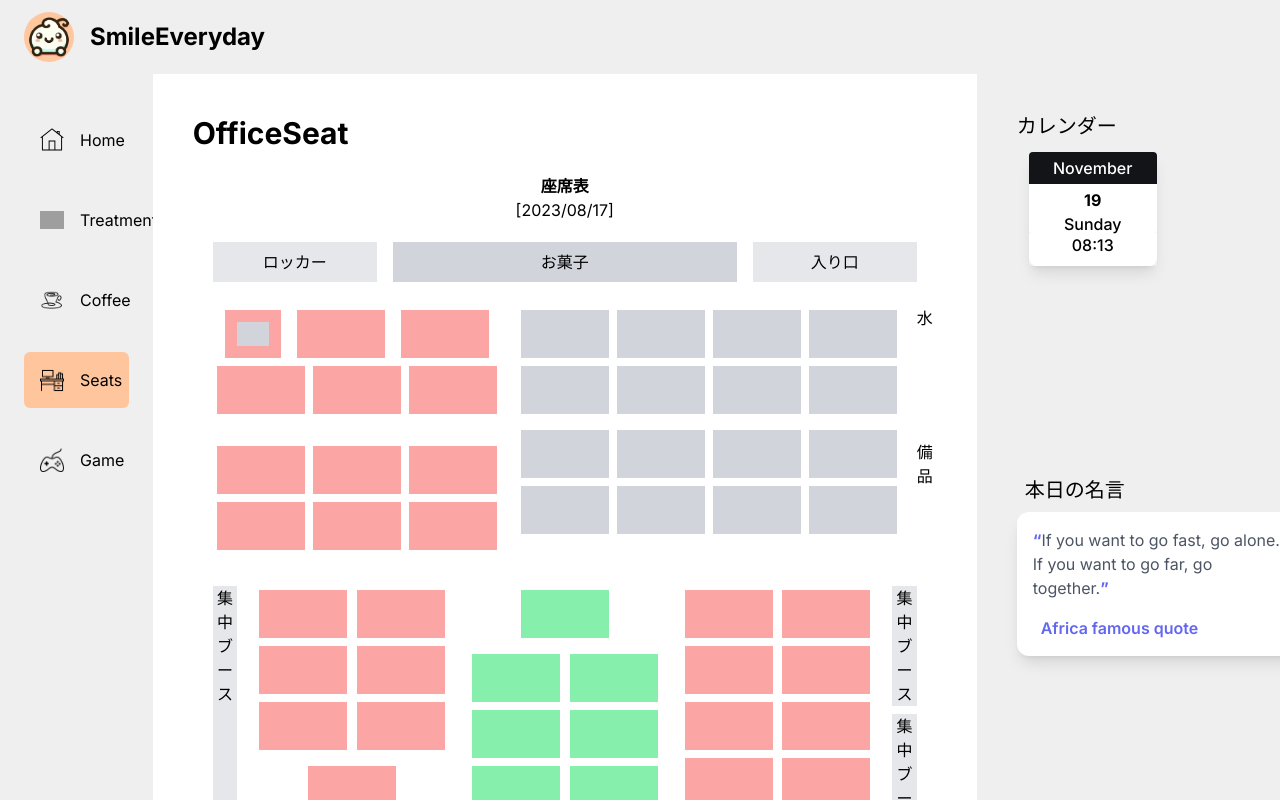
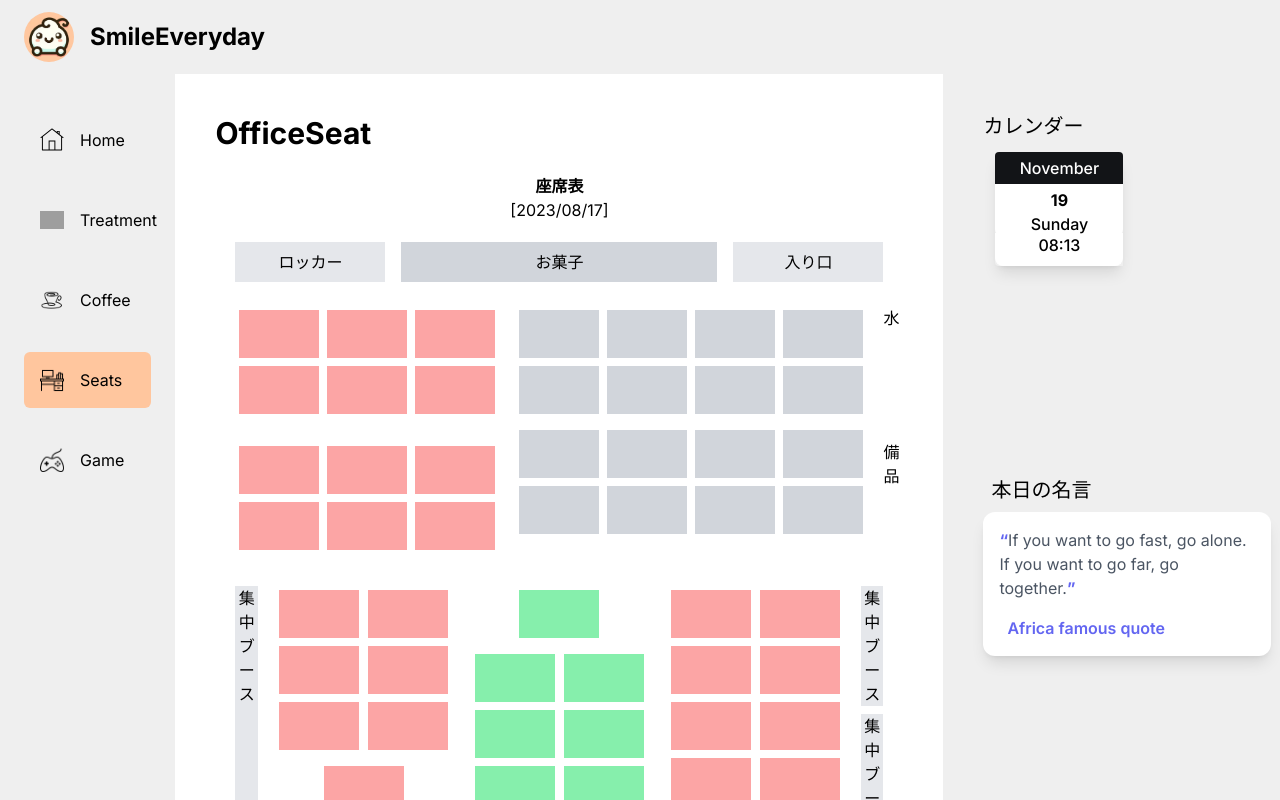
Before and after one commit to shinnkura/smile-everyday, a Next.js app: page /officeSeat in a window 1280 px wide. Both pictures are taken after a click on the element 260 px from the left and 334 px from the top of the page. Shown: the top 800 px of the page. Built offline with nearby package versions, Linux system fonts and the light colour scheme; no server answers; grey boxes are pictures that could not be loaded.

Commit message:
refactor(officeSeat): SeatGrid,EditableBoxコンポーネントの作成

```diff
--- a/src/app/(root)/officeSeat/_row/components/EditableBox.tsx
+++ b/src/app/(root)/officeSeat/_row/components/EditableBox.tsx
@@ -7,10 +7,19 @@ interface EditableBoxProps {
   color: string;
 }
 
+const useDynamicFontSize = (text: string) => {
+  const baseSize = 16;
+  const minFontSize = 10;
+  const calculatedSize = Math.max(baseSize - text.length, minFontSize);
+
+  return calculatedSize + "px";
+};
+
 const EditableBox: React.FC<EditableBoxProps> = ({ color }) => {
   const [isEditing, setIsEditing] = useState(false);
   const [text, setText] = useState("");
   const inputRef = useRef<HTMLInputElement>(null);
+  const fontSize = useDynamicFontSize(text);
 
   useEffect(() => {
     if (isEditing && inputRef.current) {
@@ -18,31 +27,23 @@ const EditableBox: React.FC<EditableBoxProps> = ({ color }) => {
     }
   }, [isEditing]);
 
-  const handleBoxClick = () => {
-    setIsEditing(true);
-  };
-
-  const handleInputChange = (e: React.ChangeEvent<HTMLInputElement>) => {
-    setText(e.target.value);
-  };
-
-  const handleInputBlur = (e: React.FocusEvent<HTMLInputElement>) => {
-    setIsEditing(false);
-  };
-
   return (
-    <div className={`bg-${color} p-1 cursor-text`} onClick={handleBoxClick}>
+    <div
+      className={`editable-box ${getColorClass(color)} p-1 cursor-text w-16`}
+      onClick={() => setIsEditing(true)}
+      style={{ fontSize }}
+    >
       {isEditing ? (
         <input
           ref={inputRef}
           type="text"
           value={text}
-          onChange={handleInputChange}
-          onBlur={handleInputBlur}
-          className={`outline-none w-8 ${getColorClass(color)}`}
+          onChange={(e) => setText(e.target.value)}
+          onBlur={() => setIsEditing(false)}
+          className={`text-input outline-none w-14 ${getColorClass(color)}`}
         />
       ) : (
-        <div>{text || "　　　　"}</div>
+        <div className={`text-display`}>{text || "　　　　"}</div>
       )}
     </div>
   );
--- a/src/app/(root)/officeSeat/_row/components/SeatGrid.tsx
+++ b/src/app/(root)/officeSeat/_row/components/SeatGrid.tsx
@@ -16,7 +16,7 @@ const SeatGrid: React.FC<SeatGridProps> = ({ rows, cols, color }) => {
         className={`${getColorClass(color)} p-2 m-1`}
         key={`${rowIndex}-${colIndex}`}
       >
-        <EditableBox color={`${getColorClass(color)}`} />
+        <EditableBox color={color} />
       </div>
     ));
 
```
